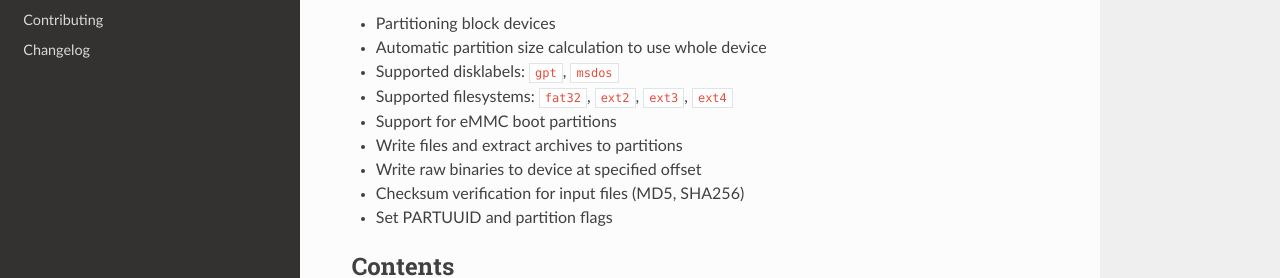
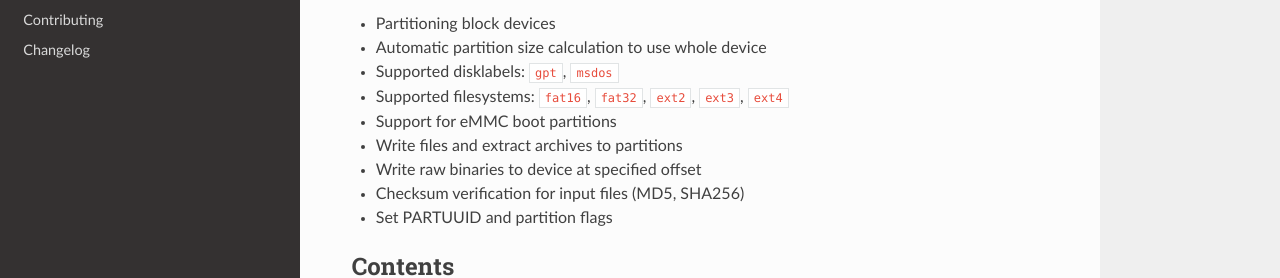
Before and after one commit to phytec/partup, a Sphinx documentation site: the page built from doc/index.rst, in a window 1280 px wide and 1363 px high. Shown: the part 308-586 px from the top of the window. Built offline with Sphinx 7.4.7 and the Read the Docs theme 2.0.0, drawn with Linux system fonts in a browser that asks for light colours.

Commit message:
doc: index: Add FAT16 as supported filesystem
Signed-off-by: Martin Schwan <m.schwan@phytec.de>

```diff
--- a/doc/index.rst
+++ b/doc/index.rst
@@ -13,7 +13,7 @@ Main Features
 -  Partitioning block devices
 -  Automatic partition size calculation to use whole device
 -  Supported disklabels: ``gpt``, ``msdos``
--  Supported filesystems: ``fat32``, ``ext2``, ``ext3``, ``ext4``
+-  Supported filesystems: ``fat16``, ``fat32``, ``ext2``, ``ext3``, ``ext4``
 -  Support for eMMC boot partitions
 -  Write files and extract archives to partitions
 -  Write raw binaries to device at specified offset
```
